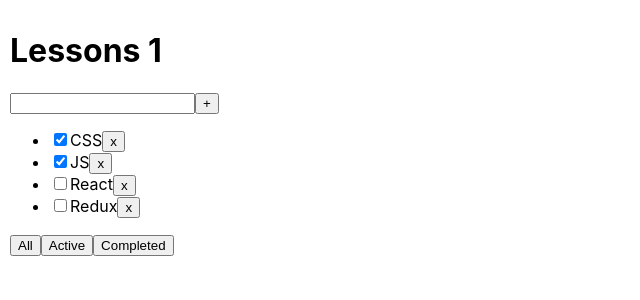
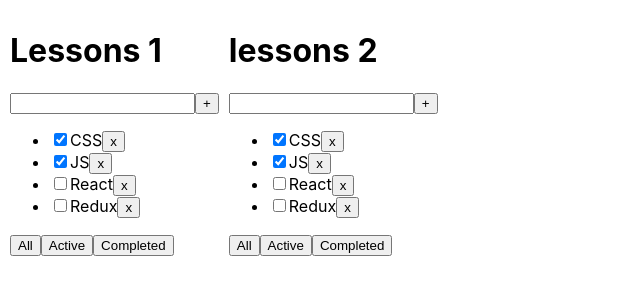
Before and after one commit to MytkoOleksii/todolist, a React (Create React App) app: page / in a window 1280 px wide. Shown: the top 300 px of the page, without its empty margins (0-640 px from the left). Built offline with nearby package versions, Linux system fonts and the light colour scheme.

Commit message:
add created new tasks

```diff
--- a/src/App.tsx
+++ b/src/App.tsx
@@ -24,14 +24,22 @@
         {id:1, title: "CSS", isDone: true},
         {id:2, title: "JS", isDone: true},
         {id:3, title: "React", isDone: false},
-        {id:4, title: "Redux", isDone: false}
+        {id:4, title: "Redux", isDone: false},
     ]);
+
+    function addTask(newTask: any) {
+       let tasksCopy = tasks
+        tasksCopy.push(newTask)
+        setTasks(tasksCopy)
+    }
+    console.log(tasks)
     let [filter, setFilter] = useState<FilterValuesType>('all');
 
     function removeTask(id: number ) {
         let filteredTasks = tasks.filter( t => t.id !== id )
         setTasks(filteredTasks);
     }
+
 
     function changeFilter (value: FilterValuesType) {
         setFilter(value);
@@ -51,7 +59,15 @@
                       tasks={tasksForTodolist}
                       removeTask={removeTask}
                       changeFilter={changeFilter}
+                      addTask={addTask}
+
             />
+            <ToDoList title={'lessons 2'} tasks={tasksForTodolist}
+                      removeTask={removeTask}
+                      changeFilter={changeFilter}
+                      addTask={addTask}
+            />
+
         </div>
     );
 }
--- a/src/ToDoList.tsx
+++ b/src/ToDoList.tsx
@@ -1,4 +1,4 @@
-import React from "react";
+import React, {useState} from "react";
 import {type} from "os";
 import {FilterValuesType} from "./App";
 
@@ -6,6 +6,7 @@
     id: number
     title: string
     isDone: boolean
+
 }
 
 type PropsType = {
@@ -13,15 +14,30 @@
     tasks: Array<TaskType>
     removeTask: (id: number) => void
     changeFilter: (value: FilterValuesType) => void
+    addTask: (newTask: any) => any
+
 }
 
 export function ToDoList(props:PropsType) {
+    let[text, setText] = useState<string | null>(null)
+    function newText (text: string) {
+        if (text.length > 0){
+            let new77 = {
+                id: props.tasks.length + 1,
+                title: text,
+                isDone: false
+            }
+            setText('')
+        return new77
+        } //else  { alert('You need write name tasks')}
+    }
+
     return (
         <div className={'App'}>
             <h1>{props.title}</h1>
             <div>
-                <input/>
-                <button>+</button>
+                <input type={"text"} onChange={(event)=> setText(event.target.value)} value={text as string} />
+                <button onClick={()=> props.addTask(newText(text as string))}>+</button>
             </div>
             <ul>
                 {
--- a/src/index.tsx
+++ b/src/index.tsx
@@ -5,13 +5,9 @@
 import reportWebVitals from './reportWebVitals';
 
 const root = ReactDOM.createRoot(
-  document.getElementById('root') as HTMLElement
+    document.getElementById('root') as HTMLElement
 );
 root.render(
-  <React.StrictMode>
-    <App />
-  </React.StrictMode>
+    <App/>
 );
-
-
 reportWebVitals();
```
Also changed, not shown: 1 other file (tests, documents, lock files or other folders).
